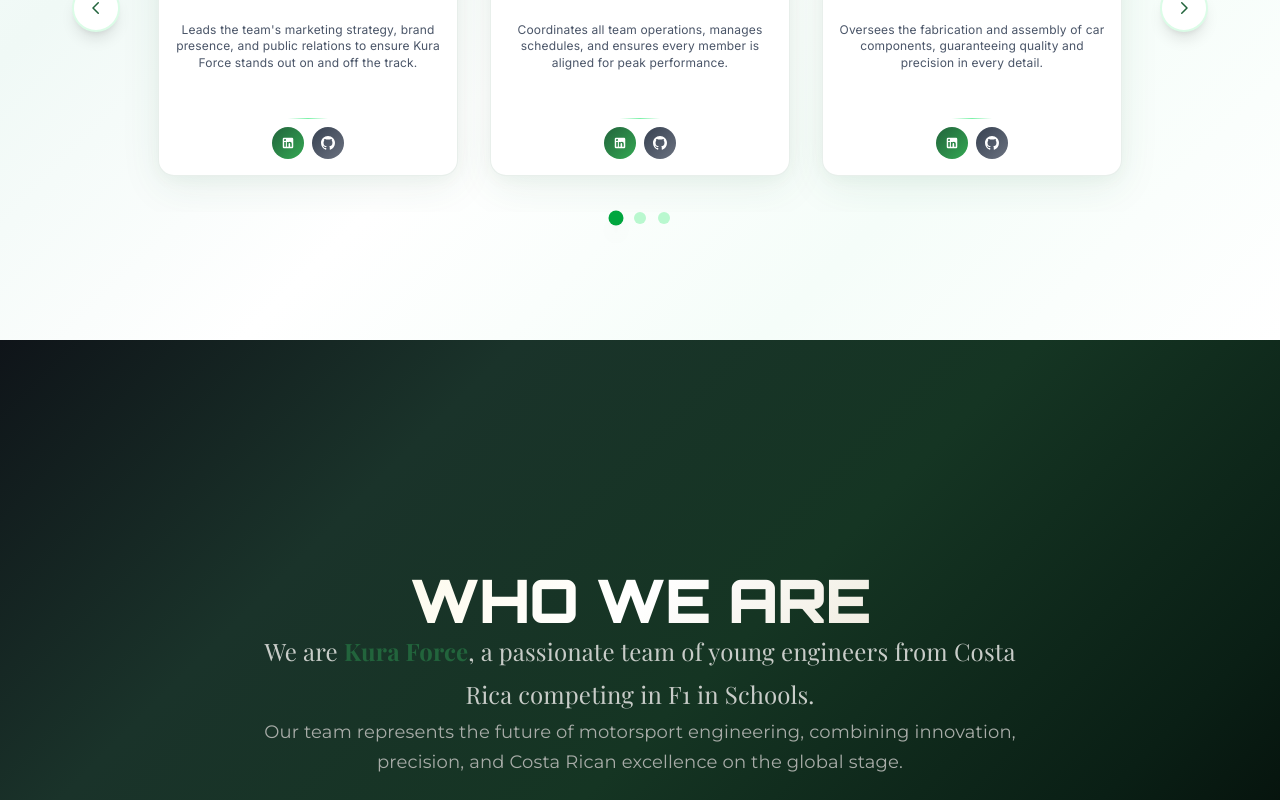
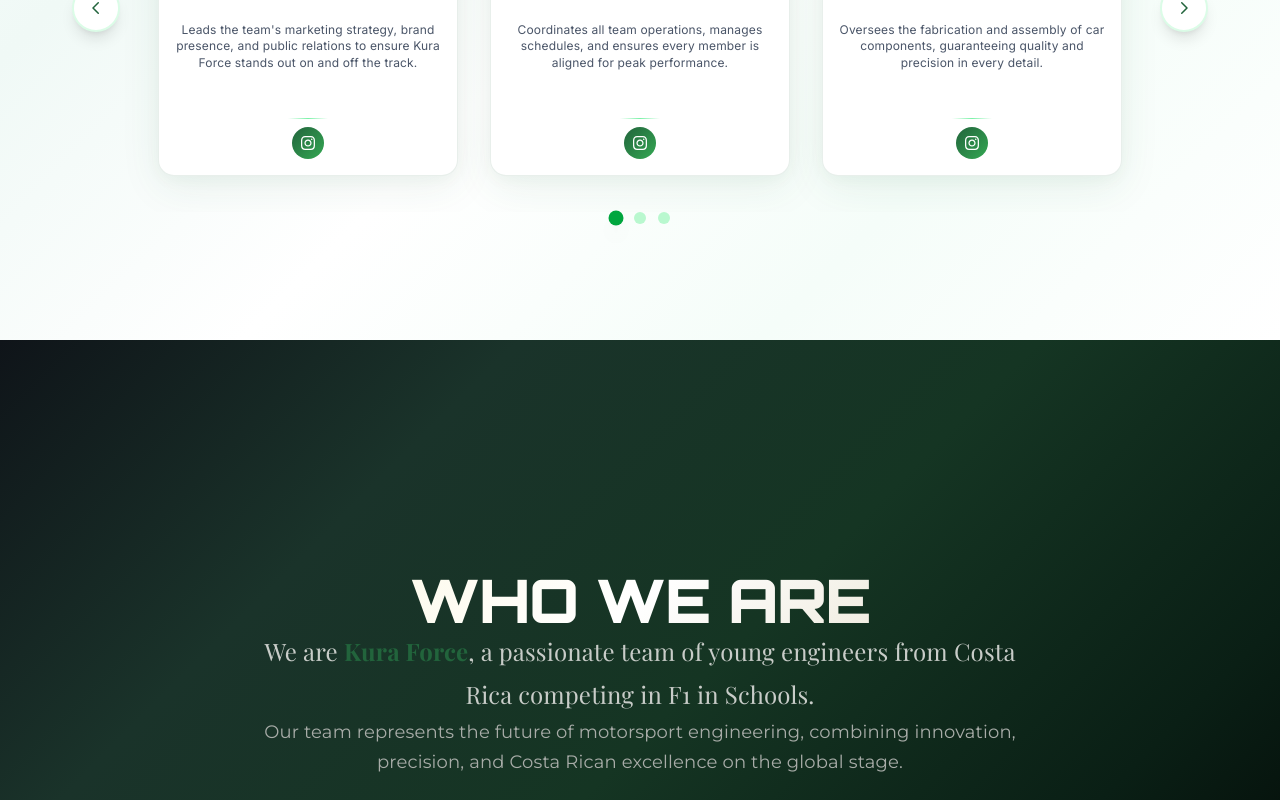
Before and after one commit to AllanDBB/KuraForce-Web, a Next.js app: page / in a window 1280 px wide. Shown: the part 1260-2060 px from the top of the page. Built offline with nearby package versions, Linux system fonts and the light colour scheme.

Commit message:
feat : Update team member Instagram links

```diff
--- a/src/app/page.tsx
+++ b/src/app/page.tsx
@@ -520,20 +520,6 @@
                   viewBox="0 0 24 24"
                   className="text-gray-600 group-hover:text-green-600 transition-colors"
                 >
-                  <path d="M12 2.163c3.204 0 3.584.012 4.85.07 3.252.148 4.771 1.691 4.919 4.919.058 1.265.069 1.645.069 4.849 0 3.205-.012 3.584-.069 4.849-.149 3.225-1.664 4.771-4.919 4.919-1.268.058-1.644.07-4.85.07-3.204 0-3.584-.012-4.849-.07-3.26-.149-4.771-1.699-4.919-4.92-.058-1.265-.07-1.644-.07-4.849 0-3.204.013-3.583.07-4.849.149-3.227 1.664-4.771 4.919-4.919 1.266-.057 1.645-.069 4.849-.069zm0-2.163c-3.259 0-3.667.014-4.947.072-4.358.2-6.78 2.618-6.98 6.98-.059 1.281-.073 1.689-.073 4.948 0 3.259.014 3.668.072 4.948.2 4.358 2.618 6.78 6.98 6.98 1.281.058 1.689.072 4.948.072 3.259 0 3.668-.014 4.948-.072 4.354-.2 6.782-2.618 6.979-6.98.059-1.28.073-1.689.073-4.948 0-3.259-.014-3.667-.072-4.947-.196-4.354-2.617-6.78-6.979-6.98-1.281-.059-1.69-.073-4.949-.073zm0 5.838c-3.403 0-6.162 2.759-6.162 6.162s2.759 6.163 6.162 6.163 6.162-2.759 6.162-6.163c0-3.403-2.759-6.162-6.162-6.162zm0 10.162c-2.209 0-4-1.79-4-4 0-2.209 1.791-4 4-4s4 1.791 4 4c0 2.21-1.791 4-4 4zm6.406-11.845c-.796 0-1.441.645-1.441 1.44s.645 1.44 1.441 1.44c.795 0 1.439-.645 1.439-1.44s-.644-1.44-1.439-1.44z" />
-                </svg>
-              </a>
-              <a
-                href="#"
-                className="w-10 h-10 rounded-full bg-gray-50 hover:bg-green-50 border border-gray-200 hover:border-green-300 flex items-center justify-center transition-all duration-300 hover:scale-105 group"
-              >
-                <svg
-                  width="18"
-                  height="18"
-                  fill="currentColor"
-                  viewBox="0 0 24 24"
-                  className="text-gray-600 group-hover:text-green-600 transition-colors"
-                >
                   <path d="M12 0c-6.626 0-12 5.373-12 12 0 5.302 3.438 9.8 8.207 11.387.599.111.793-.261.793-.577v-2.234c-3.338.726-4.033-1.416-4.033-1.416-.546-1.387-1.333-1.756-1.333-1.756-1.089-.745.083-.729.083-.729 1.205.084 1.839 1.237 1.839 1.237 1.07 1.834 2.807 1.304 3.492.997.107-.775.418-1.305.762-1.604-2.665-.305-5.467-1.334-5.467-5.931 0-1.311.469-2.381 1.236-3.221-.124-.303-.535-1.524.117-3.176 0 0 1.008-.322 3.301 1.23.957-.266 1.983-.399 3.003-.404 1.02.005 2.047.138 3.006.404 2.291-1.552 3.297-1.23 3.297-1.23.653 1.653.242 2.874.118 3.176.77.84 1.235 1.911 1.235 3.221 0 4.609-2.807 5.624-5.479 5.921.43.372.823 1.102.823 2.222v3.293c0 .319.192.694.801.576 4.765-1.589 8.199-6.086 8.199-11.386 0-6.627-5.373-12-12-12z" />
                 </svg>
               </a>
@@ -578,49 +564,57 @@
       name: "Mariana",
       role: "Marketing Manager",
       description: "Leads the team's marketing strategy, brand presence, and public relations to ensure Kura Force stands out on and off the track.",
-      image: "/KuraMembers/Mariana.jpg"
+      image: "/KuraMembers/Mariana.jpg",
+      instagram: "https://instagram.com/m_muribe"
     },
     {
       name: "David",
       role: "Team Manager",
       description: "Coordinates all team operations, manages schedules, and ensures every member is aligned for peak performance.",
-      image: "/KuraMembers/David.jpg"
+      image: "/KuraMembers/David.jpg",
+      instagram: "https://instagram.com/dcascante_com"
     },
     {
       name: "Carolina",
       role: "Manufacturing Engineer",
       description: "Oversees the fabrication and assembly of car components, guaranteeing quality and precision in every detail.",
-      image: "/KuraMembers/Carolina.png"
+      image: "/KuraMembers/Carolina.png",
+      instagram: "https://instagram.com/whos._cbm"
     },
     {
       name: "Esteban",
       role: "Design Engineer",
       description: "Responsible for the technical design and CAD modeling of the car, focusing on innovation and aerodynamic efficiency.",
-      image: "/KuraMembers/Alguien1.jpg"
+      image: "/KuraMembers/Alguien1.jpg",
+      instagram: "https://instagram.com/itz.cubzzz"
     },
     {
       name: "Geicob",
       role: "Resource Manager",
       description: "Manages team resources, logistics, and budgeting to ensure smooth operations and optimal allocation of materials.",
-      image: "/KuraMembers/Alguien2.jpg"
+      image: "/KuraMembers/Alguien2.jpg",
+      instagram: "https://instagram.com/geicob_bm"
     },
     {
       name: "Felipe",
       role: "Graphic Designer",
       description: "Creates all visual materials, from car liveries to presentations, maintaining a strong and cohesive team identity.",
-      image: "/KuraMembers/Alguien3.jpg"
+      image: "/KuraMembers/Alguien3.jpg",
+      instagram: "https://instagram.com/pipesaenzz"
     },
     {
       name: "Verónica",
       role: "Team Guest",
       description: "Special guest and former team leader, providing guidance and sharing experience with the current Kura Force team.",
-      image: "/KuraMembers/Verónica.jpg"
+      image: "/KuraMembers/Verónica.jpg",
+      instagram: "https://instagram.com/vero_ques"
     },
     {
       name: "Fabricio",
       role: "Team Guest",
       description: "Special guest and former technology lead, supporting the team with insights on innovation and engineering.",
-      image: "/KuraMembers/Fabricio.jpg"
+      image: "/KuraMembers/Fabricio.jpg",
+      instagram: "https://instagram.com/fzamora14"
     }
   ];
 
@@ -732,27 +726,17 @@
 
                               <div className="flex justify-center gap-2">
                                 <a
-                                  href="#"
+                                  href={member.instagram}
+                                  target="_blank"
+                                  rel="noopener noreferrer"
                                   className="w-8 h-8 rounded-full flex items-center justify-center transition-all duration-300 hover:scale-110 hover:shadow-lg"
                                   style={{
                                     background: 'linear-gradient(135deg, #22643c 0%, #34a853 100%)',
-                                    color: 'white'
+                                    color: '#fff'
                                   }}
                                 >
                                   <svg width="14" height="14" fill="currentColor" viewBox="0 0 24 24">
-                                    <path d="M19 3a2 2 0 0 1 2 2v14a2 2 0 0 1-2 2H5a2 2 0 0 1-2-2V5a2 2 0 0 1 2-2h14m-.5 15.5v-5.3a3.26 3.26 0 0 0-3.26-3.26c-.85 0-1.84.52-2.32 1.3v-1.11h-2.79v8.37h2.79v-4.93c0-.77.62-1.4 1.39-1.4a1.4 1.4 0 0 1 1.4 1.4v4.93h2.79M6.88 8.56a1.68 1.68 0 0 0 1.68-1.68c0-.93-.75-1.69-1.68-1.69a1.69 1.69 0 0 0-1.69 1.69c0 .93.76 1.68 1.69 1.68m1.39 9.94v-8.37H5.5v8.37h2.77z"/>
-                                  </svg>
-                                </a>
-                                <a
-                                  href="#"
-                                  className="w-8 h-8 rounded-full flex items-center justify-center transition-all duration-300 hover:scale-110 hover:shadow-lg"
-                                  style={{
-                                    background: 'linear-gradient(135deg, #374151 0%, #6b7280 100%)',
-                                    color: 'white'
-                                  }}
-                                >
-                                  <svg width="14" height="14" fill="currentColor" viewBox="0 0 24 24">
-                                    <path d="M12 0c-6.626 0-12 5.373-12 12 0 5.302 3.438 9.8 8.207 11.387.599.111.793-.261.793-.577v-2.234c-3.338.726-4.033-1.416-4.033-1.416-.546-1.387-1.333-1.756-1.333-1.756-1.089-.745.083-.729.083-.729 1.205.084 1.839 1.237 1.839 1.237 1.07 1.834 2.807 1.304 3.492.997.107-.775.418-1.305.762-1.604-2.665-.305-5.467-1.334-5.467-5.931 0-1.311.469-2.381 1.236-3.221-.124-.303-.535-1.524.117-3.176 0 0 1.008-.322 3.301 1.23.957-.266 1.983-.399 3.003-.404 1.02.005 2.047.138 3.006.404 2.291-1.552 3.297-1.23 3.297-1.23.653 1.653.242 2.874.118 3.176.77.84 1.235 1.911 1.235 3.221 0 4.609-2.807 5.624-5.479 5.921.43.372.823 1.102.823 2.222v3.293c0 .319.192.694.801.576 4.765-1.589 8.199-6.086 8.199-11.386 0-6.627-5.373-12-12-12z"/>
+                                    <path d="M12 2.163c3.204 0 3.584.012 4.85.07 3.252.148 4.771 1.691 4.919 4.919.058 1.265.069 1.645.069 4.849 0 3.205-.012 3.584-.069 4.849-.149 3.225-1.664 4.771-4.919 4.919-1.268.058-1.644.07-4.85.07-3.204 0-3.584-.012-4.849-.07-3.26-.149-4.771-1.699-4.919-4.92-.058-1.265-.07-1.644-.07-4.849 0-3.204.013-3.583.07-4.849.149-3.227 1.664-4.771 4.919-4.919 1.266-.057 1.645-.069 4.849-.069zm0-2.163c-3.259 0-3.667.014-4.947.072-4.358.2-6.78 2.618-6.98 6.98-.059 1.281-.073 1.689-.073 4.948 0 3.259.014 3.668.072 4.948.2 4.358 2.618 6.78 6.98 6.98 1.281.058 1.689.072 4.948.072 3.259 0 3.668-.014 4.948-.072 4.354-.2 6.782-2.618 6.979-6.98.059-1.28.073-1.689.073-4.948 0-3.259-.014-3.667-.072-4.947-.196-4.354-2.617-6.78-6.979-6.98-1.281-.059-1.69-.073-4.949-.073zm0 5.838c-3.403 0-6.162 2.759-6.162 6.162s2.759 6.163 6.162 6.163 6.162-2.759 6.162-6.163c0-3.403-2.759-6.162-6.162-6.162zm0 10.162c-2.209 0-4-1.79-4-4 0-2.209 1.791-4 4-4s4 1.791 4 4c0 2.21-1.791 4-4 4zm6.406-11.845c-.796 0-1.441.645-1.441 1.44s.645 1.44 1.441 1.44c.795 0 1.439-.645 1.439-1.44s-.644-1.44-1.439-1.44z" />
                                   </svg>
                                 </a>
                               </div>
```
